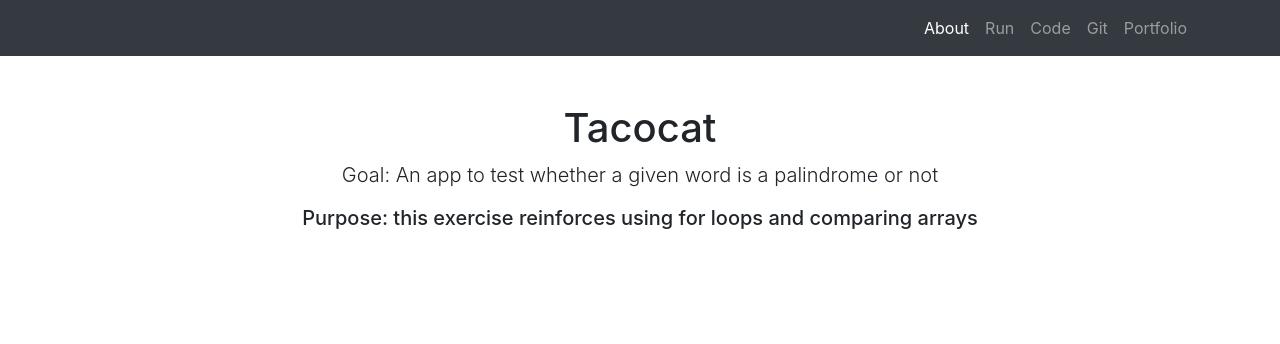
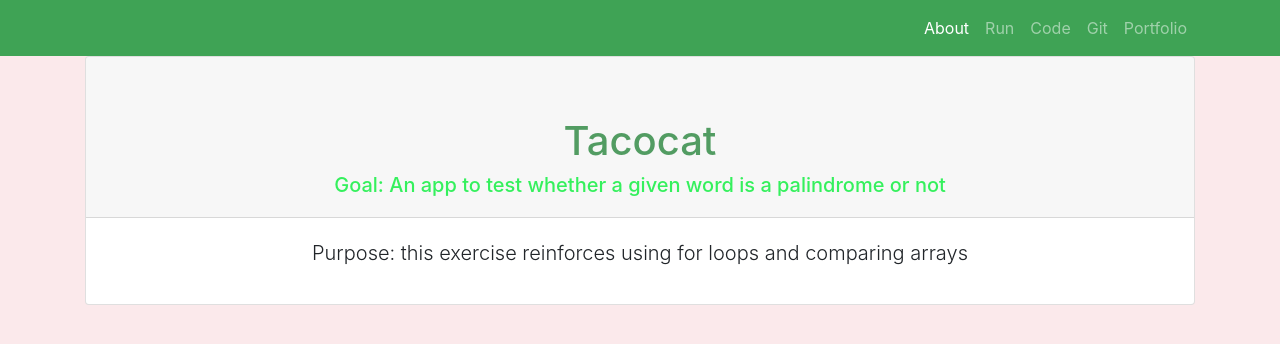
Before and after one commit to atbrooks84/atb-tacocat, a plain HTML site: page index.html in a window 1280 px wide. Drawn offline with Linux system fonts and the light colour scheme; files that its build step writes are made by us from their sources.

Commit message:
Started some styling

```diff
--- /dev/null
+++ b/Content/myStyles.css
@@ -0,0 +1,19 @@
+.bg-green {
+    background-color: #3FA355 !important;
+}
+
+.text-color-primary {
+    color: #529C62;
+}
+
+.text-color-secondary {
+    color: #35F05D;
+}
+
+.a {
+    color: #F0354B;
+}
+
+.content-bg {
+    background-color: #fbe9eb;
+}
--- a/index.html
+++ b/index.html
@@ -20,15 +20,15 @@
     <link href="Content/bootstrap.min.css" rel="stylesheet" />
     <link href="Content/bootstrap-reboot.min.css" rel="stylesheet" />
     <link href="Content/bootstrap-grid.min.css" rel="stylesheet" />
-
+    <link href="Content/myStyles.css" rel="stylesheet" />
 
 
 </head>
 
-<body>
+<body class="content-bg">
 
     <!-- Navigation -->
-    <nav class="navbar navbar-expand-lg navbar-dark bg-dark static-top">
+    <nav class="navbar navbar-expand-lg navbar-dark bg-green static-top">
         <div class="container">
             <button class="navbar-toggler" type="button" data-toggle="collapse" data-target="#navbarResponsive" aria-controls="navbarResponsive" aria-expanded="false" aria-label="Toggle navigation">
                 <span class="navbar-toggler-icon"></span>
@@ -59,12 +59,20 @@
     </nav>
 
     <!-- Page Content -->
-    <div class="container">
+    <div class="container content-bg">
         <div class="row">
             <div class="col-lg-12 text-center">
-                <h1 class="mt-5">Tacocat</h1>
-                <p class="lead">Goal: An app to test whether a given word is a palindrome or not</p>
-                <h5>Purpose: this exercise reinforces using for loops and comparing arrays</h5>
+                <div class="card">
+                    <div class="card-header">
+                <h1 class="mt-5 text-color-primary">Tacocat</h1>
+                <h5 class="text-color-secondary">Goal: An app to test whether a given word is a palindrome or not</h5>
+
+                    </div>
+                    <div class="card-body">
+                <p class="lead">Purpose: this exercise reinforces using for loops and comparing arrays</p>
+
+                    </div>
+                </div>
             </div>
         </div>
     </div>
```
Also changed, not shown: 1 other file.
